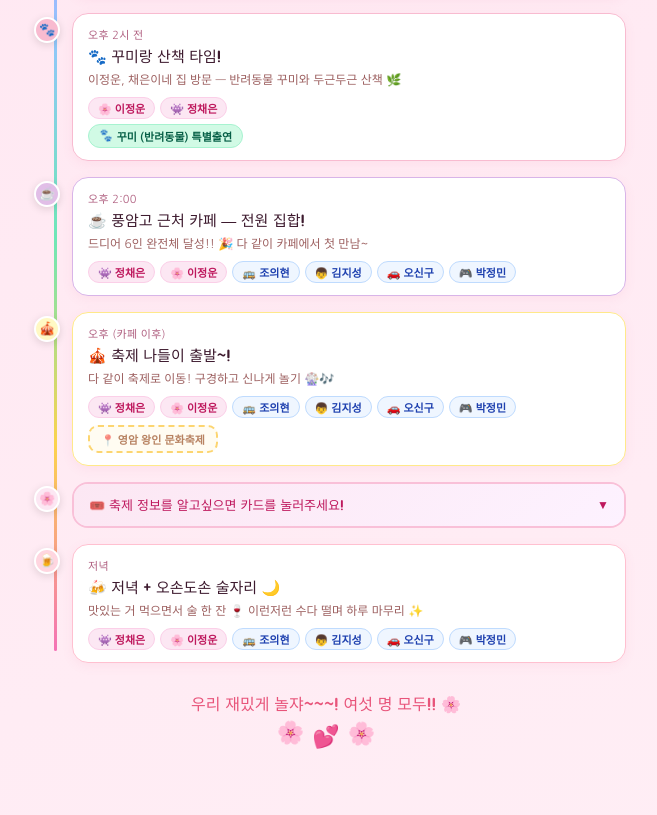
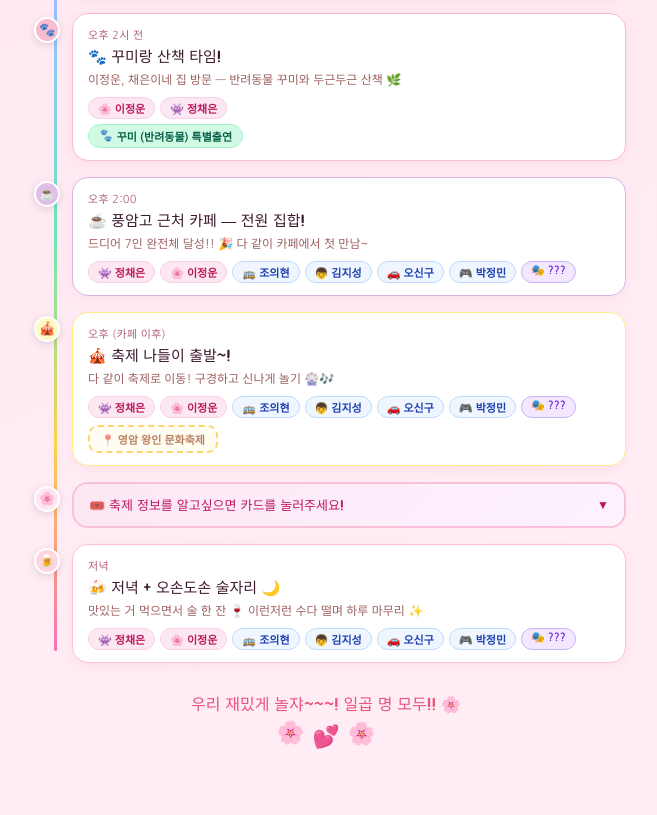
Before and after one commit to bychaeun/chaeeungame, a plain HTML site: page index.html in a window 1280 px wide. Shown: the part 938-1753 px from the top of the page, without its empty margins (314-971 px from the left). Drawn offline with Linux system fonts and the light colour scheme.

Commit message:
Update participant count from 6 to 7

```diff
--- a/index.html
+++ b/index.html
@@ -680,7 +680,7 @@
       <div class="event-card" style="border-color:#d8b4e8;">
         <div class="event-time">오후 2:00</div>
         <div class="event-title">☕ 풍암고 근처 카페 — 전원 집합!</div>
-        <div class="event-desc">드디어 6인 완전체 달성!! 🎉 다 같이 카페에서 첫 만남~</div>
+        <div class="event-desc">드디어 7인 완전체 달성!! 🎉 다 같이 카페에서 첫 만남~</div>
         <div class="char-tags">
           <span class="char-tag">👾 정채은</span>
           <span class="char-tag">🌸 이정운</span>
@@ -688,6 +688,7 @@
           <span class="char-tag boy">👦 김지성</span>
           <span class="char-tag boy">🚗 오신구</span>
           <span class="char-tag boy">🎮 박정민</span>
+          <span class="char-tag" style="background:#f3e8ff; color:#6d28d9; border-color:#c4b5fd;">🎭 ???</span>
         </div>
       </div>
     </div>
@@ -706,6 +707,7 @@
           <span class="char-tag boy">👦 김지성</span>
           <span class="char-tag boy">🚗 오신구</span>
           <span class="char-tag boy">🎮 박정민</span>
+          <span class="char-tag" style="background:#f3e8ff; color:#6d28d9; border-color:#c4b5fd;">🎭 ???</span>
         </div>
         <div class="unknown-badge">📍 영암 왕인 문화축제</div>
       </div>
@@ -788,6 +790,7 @@
           <span class="char-tag boy">👦 김지성</span>
           <span class="char-tag boy">🚗 오신구</span>
           <span class="char-tag boy">🎮 박정민</span>
+          <span class="char-tag" style="background:#f3e8ff; color:#6d28d9; border-color:#c4b5fd;">🎭 ???</span>
         </div>
       </div>
     </div>
@@ -796,7 +799,7 @@
 
   <!-- FOOTER -->
   <div class="footer">
-    우리 재밌게 놀쟈~~~! 여섯 명 모두!! 🌸
+    우리 재밌게 놀쟈~~~! 일곱 명 모두!! 🌸
     <div class="footer-hearts">
       <span>🌸</span><span>💕</span><span>🌸</span>
     </div>
```
